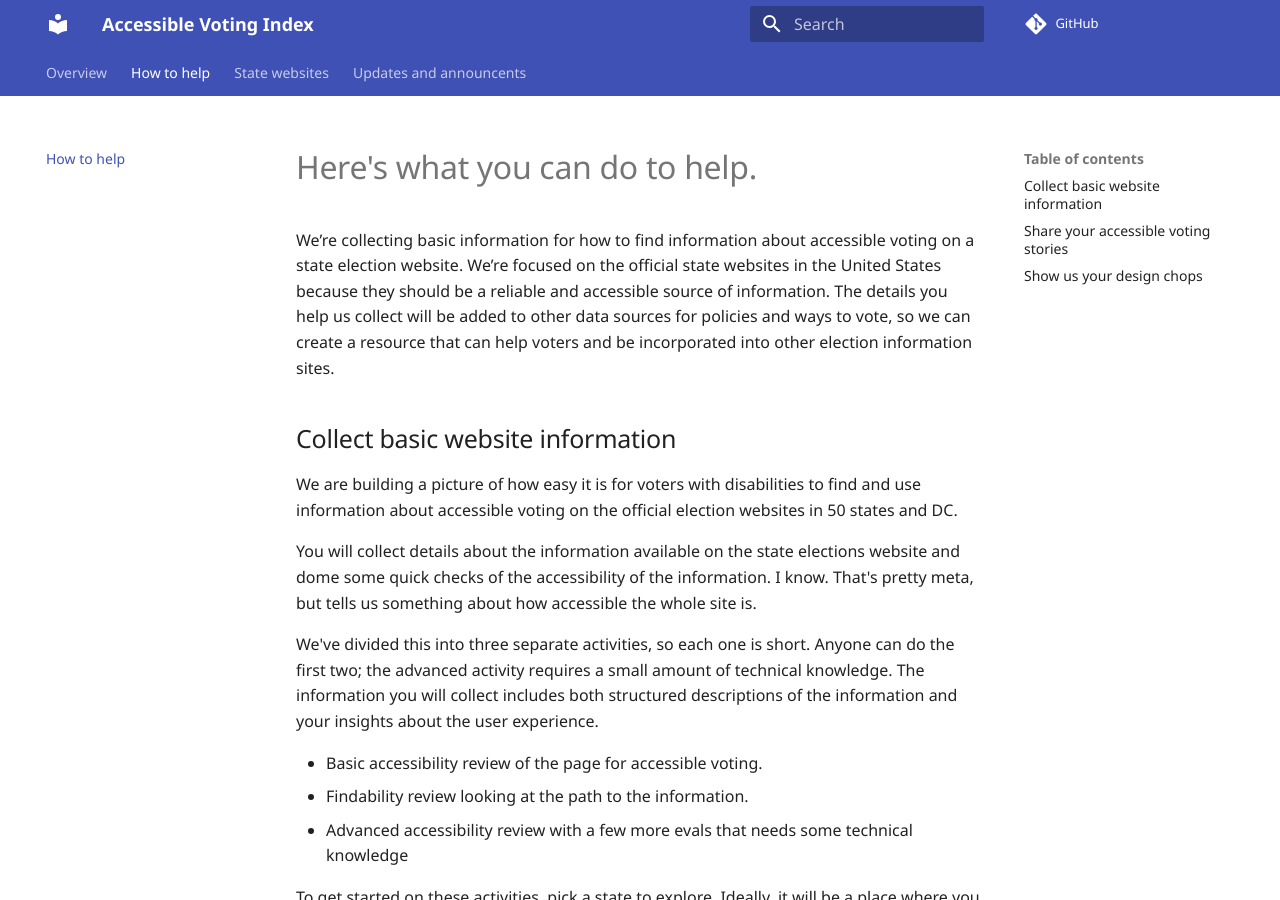
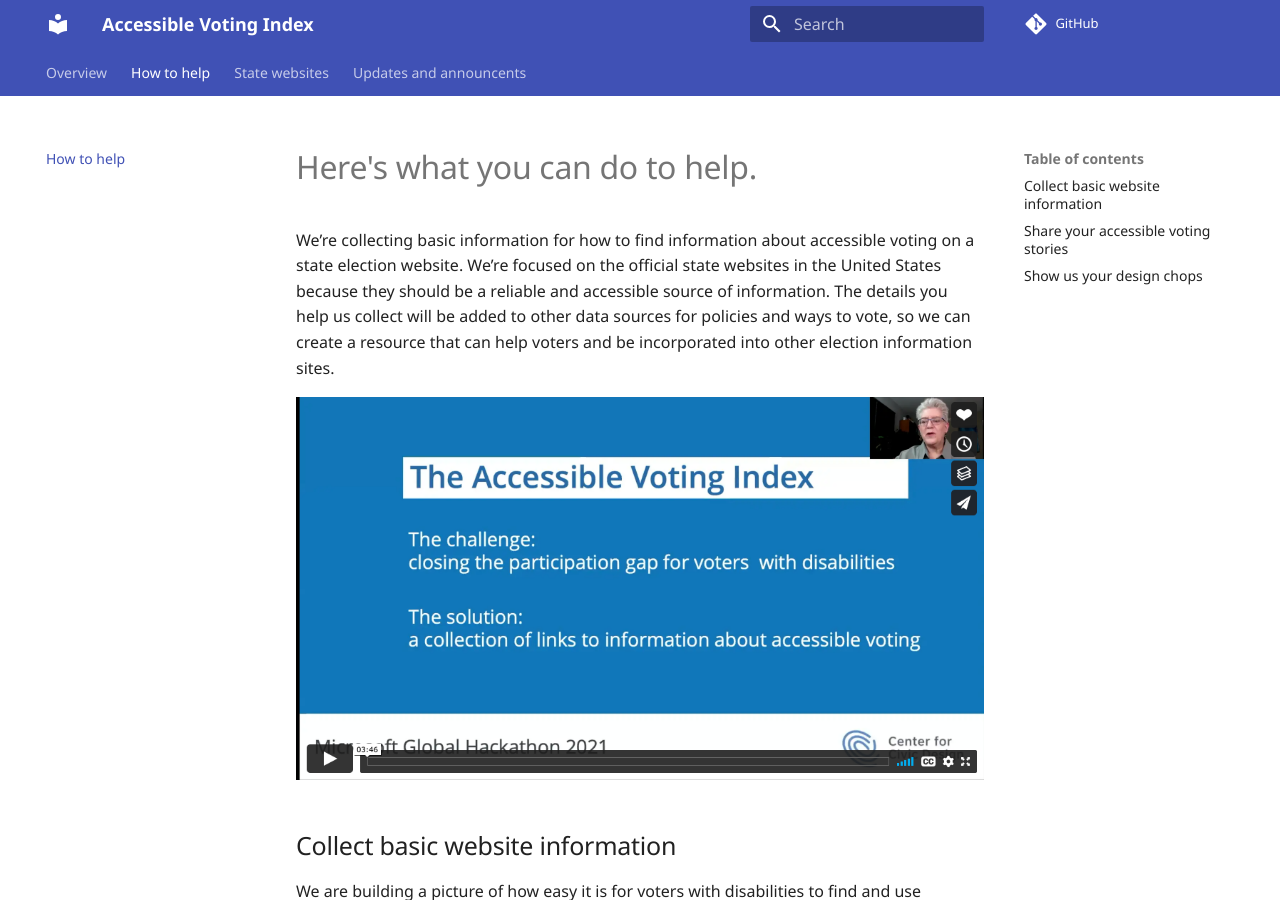
Before and after one commit to CivicDesign/Accessible-Voting-Index, an MkDocs documentation site: the page built from docs/Howto.md, in a window 1280 px wide and 900 px high. Built offline with MkDocs 1.6.1 and Material for MkDocs 9.7.7, drawn with Linux system fonts in a browser that asks for light colours; some web fonts are replaced; comment, search, counter and statistics services are not loaded.

Commit message:
add .gitignore, demo video "embed"

```diff
--- a/docs/Howto.md
+++ b/docs/Howto.md
@@ -2,6 +2,7 @@
 
 We’re collecting basic information for how to find information about accessible voting on a state election website. We’re focused on the official state websites in the United States because they should be a reliable and accessible source of information. The details you help us collect will be added to other data sources for policies and ways to vote, so we can create a resource that can help voters and be incorporated into other election information sites.
 
+[![Vimeo video screenshot](./images/aux-vid-img.png)](https://vimeo.com/629246767/a948c8bd17)
 ## Collect basic website information
 We are building a picture of how easy it is for voters with disabilities to find and use information about accessible voting on the official election websites in 50 states and DC.
 
--- a/mkdocs.yml
+++ b/mkdocs.yml
@@ -16,6 +16,7 @@ repo_url: https://github.com/CivicDesign/Accessible-Voting-Index
 plugins:
   - search
   - mermaid2
+
 markdown_extensions:
   - admonition
   - attr_list
```
Also changed, not shown: docs/images/aux-vid-img.png (added), 1 other file.
